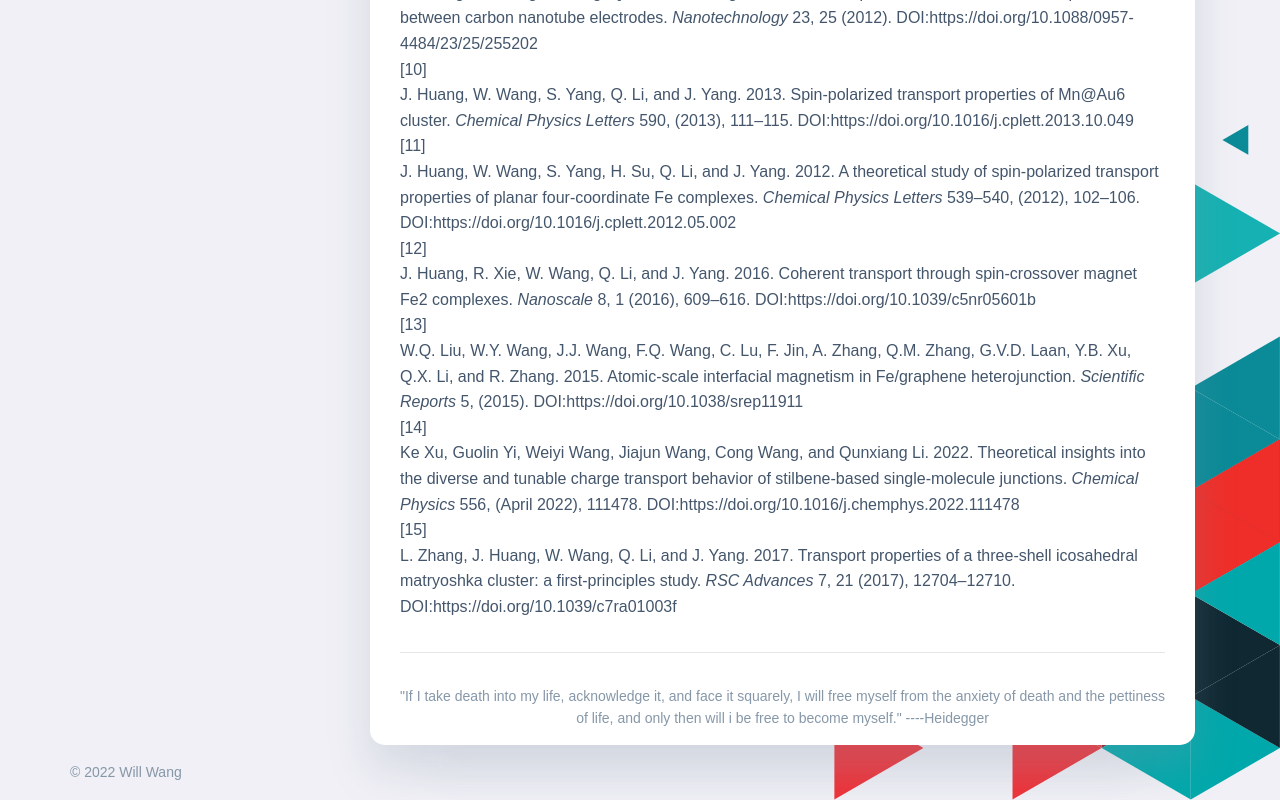
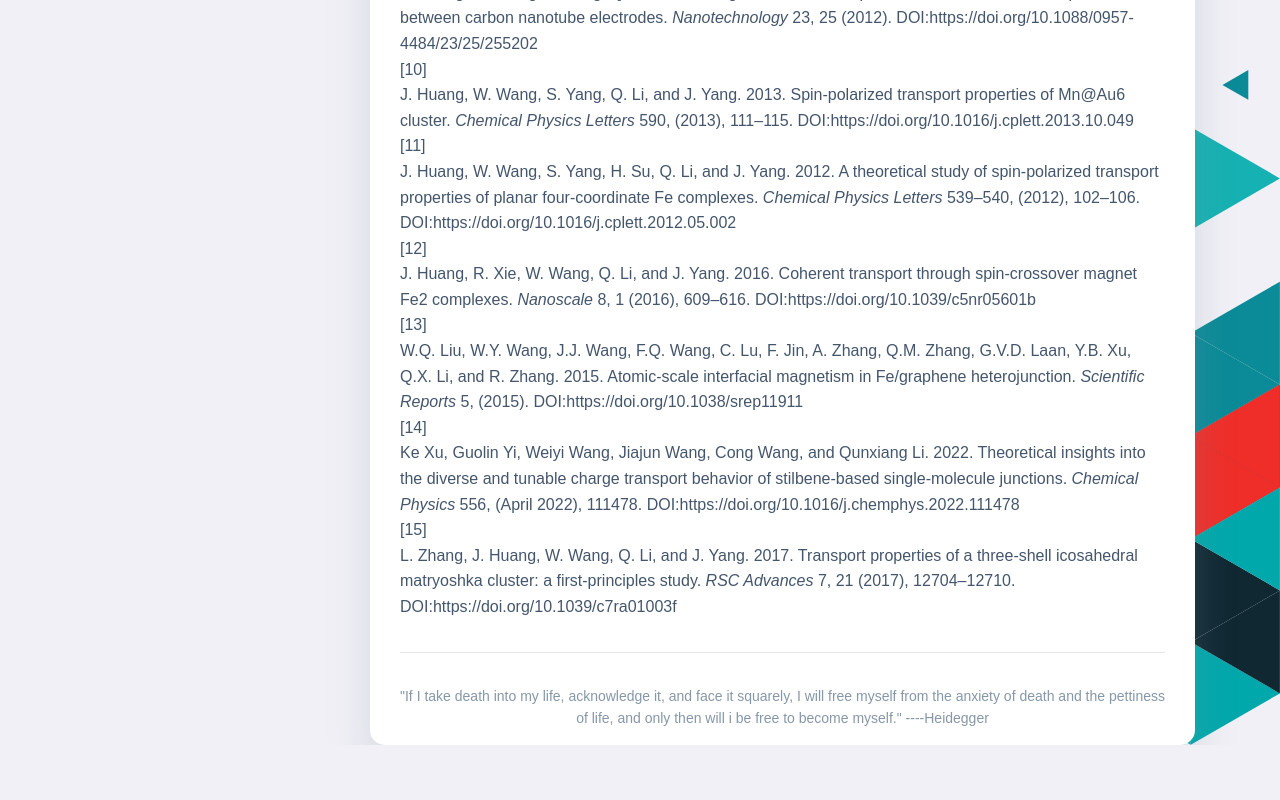
Before and after one commit to willwangcp/willwangcp.github.io, a plain HTML site: page publications.html in a window 1280 px wide. Shown: the part 1227-2027 px from the top of the page. After the commit the page ends 1972 px from the top, so only its background shows below. Drawn offline with Linux system fonts and the light colour scheme; files whose address does not match are found by name.

Commit message:
Update publications.html

```diff
--- a/publications.html
+++ b/publications.html
@@ -192,8 +192,7 @@ I will free myself from the anxiety of death and the pettiness of life, and only
 
 					</div>
 
-					<!-- Footer -->
-					<footer class="footer">© 2022 Will Wang</footer>
+
 		        </div>
 			</div>
 		</div>
```
